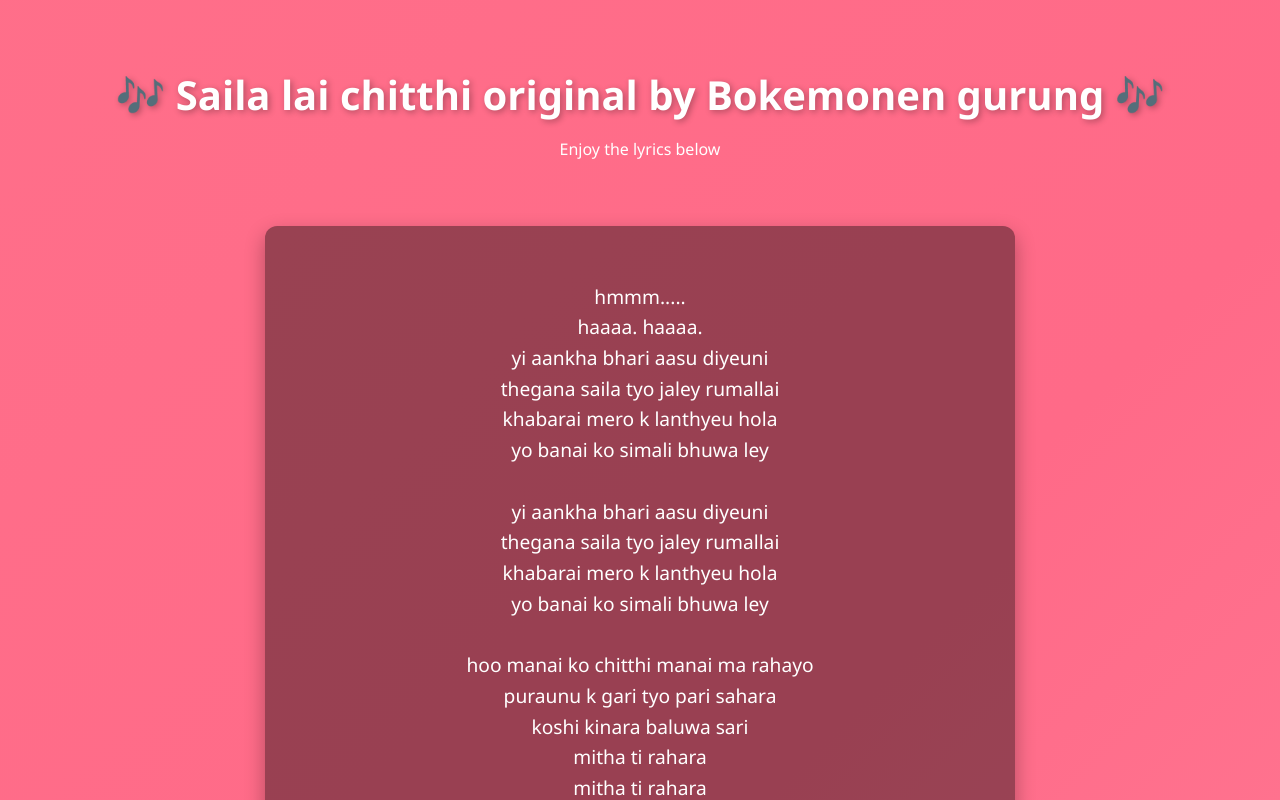
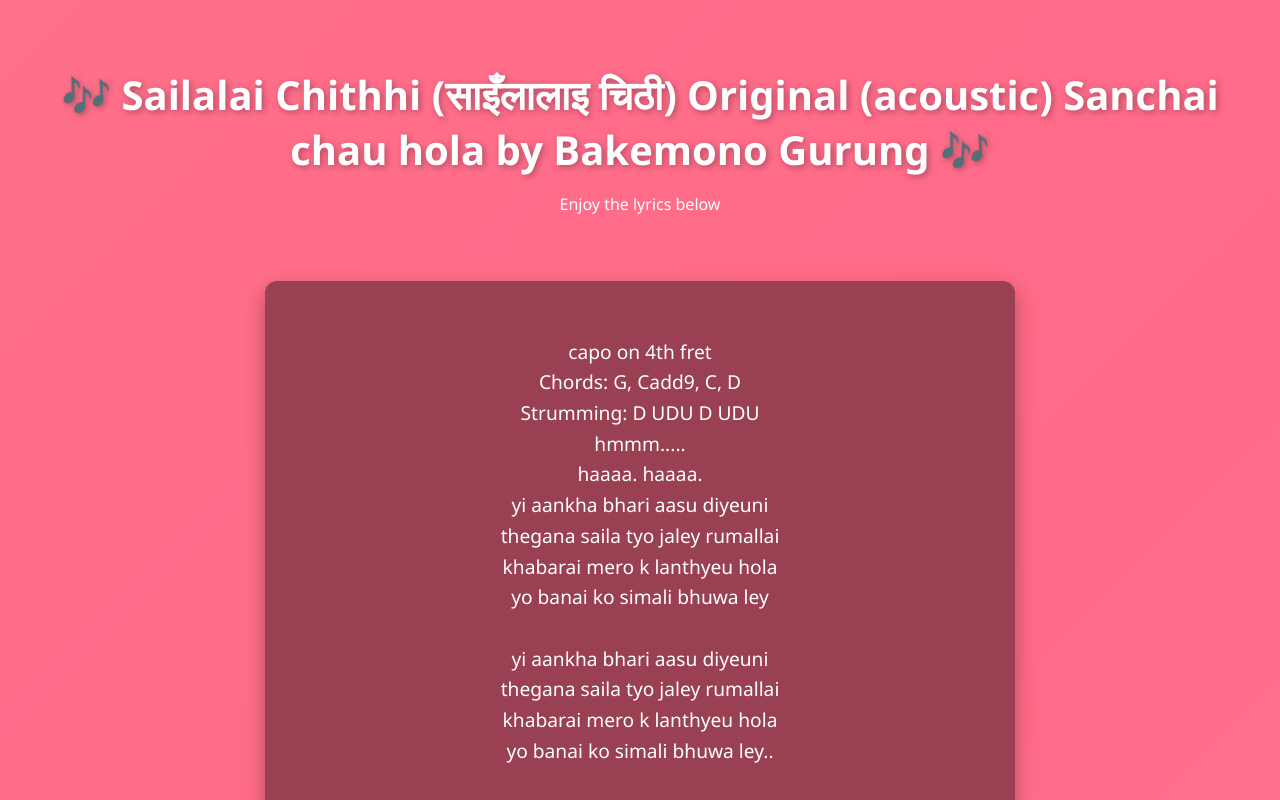
Before and after one commit to magarashim612-commits/my-lyrics-site, a plain HTML site: page index.html in a window 1280 px wide. Shown: the top 800 px of the page. Drawn offline with Linux system fonts and the light colour scheme.

Commit message:
updated lyrics and style

```diff
--- a/index.html
+++ b/index.html
@@ -62,12 +62,16 @@
 </head>
 <body>
   <header>
-    <h1>🎶 Saila lai chitthi original by Bokemonen gurung 🎶</h1>
+    <h1>🎶
+Sailalai Chithhi (साइँलालाइ चिठी) Original (acoustic) Sanchai chau hola by Bakemono Gurung 🎶</h1>
     <p>Enjoy the lyrics below</p>
   </header>
 
   <div class="lyrics">
- hmmm.....
+  capo on 4th fret
+    Chords: G, Cadd9, C, D
+    Strumming: D UDU D UDU
+   hmmm.....
    haaaa. haaaa.
    yi aankha bhari aasu diyeuni
    thegana saila tyo jaley rumallai
@@ -77,16 +81,16 @@
    yi aankha bhari aasu diyeuni
    thegana saila tyo jaley rumallai
    khabarai mero k lanthyeu hola
-   yo banai ko simali bhuwa ley
+   yo banai ko simali bhuwa ley..
 
    hoo manai ko chitthi manai ma rahayo
    puraunu k gari tyo pari sahara
    koshi kinara baluwa sari
-   mitha ti rahara
+   bagera gayo mitha ti rahara
    mitha ti rahara
 
    sanchai xyeu hola k garxau hola
-   yo dukhi jyanaiko
+   yadai ma aaye yo dukhi jyanaiko
    mai runchu saila goreto hinda
    tyo gau gharai ko
 
@@ -99,7 +103,7 @@
    anekan kura khelxan yo man ma
    lagdaina saila farkincheu ma tira
    yeutai tyo jiban yeutai tyo bacha
-   bhabhi ko khel dui mutu dui tira *4
+   (bhabhi ko khel dui mutu dui tira) *4
   </div>
 
   <footer>
```
